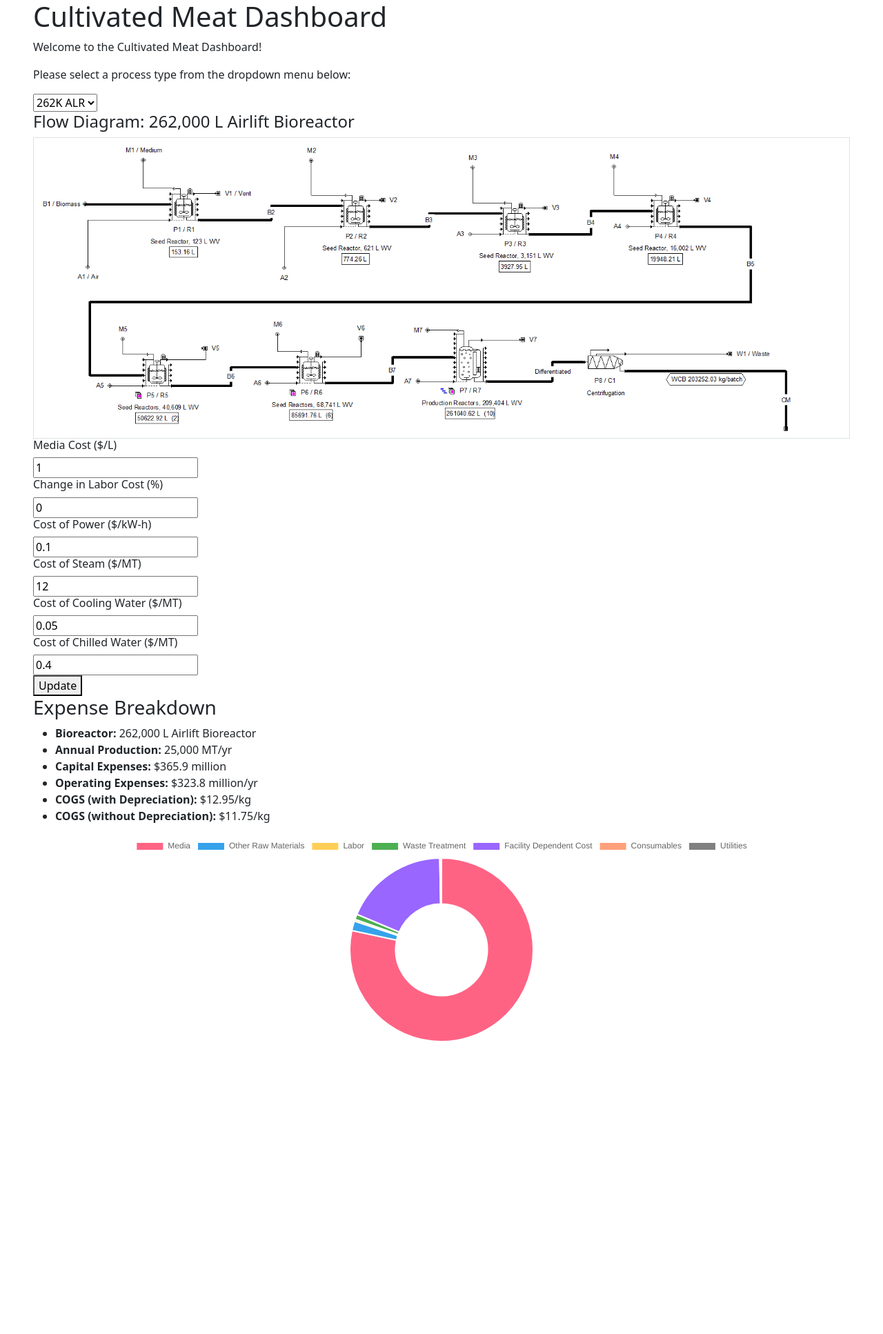
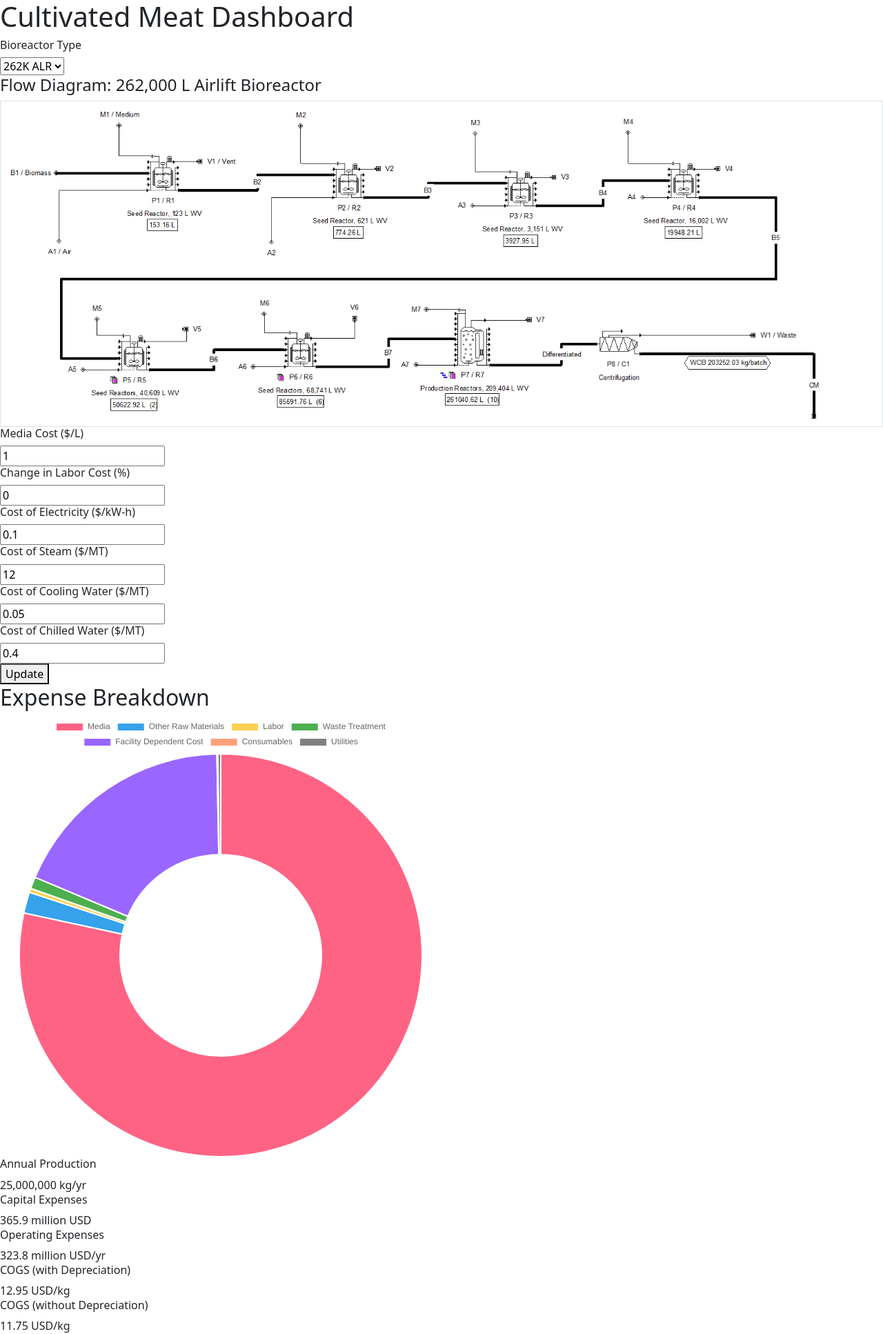
Before and after one commit to GitYaw/Dashboard, a Flask app: page / in a window 1280 px wide. Shown: the whole page at 69% size. Before the commit the page ends 1509 px from the top, so only its background shows below. Run offline with Flask 3, Linux system fonts and the light colour scheme.

Commit message:
Refactor code

```diff
--- a/static/landing.js
+++ b/static/landing.js
@@ -143,8 +143,8 @@ function calculateExpenses() {
     console.log("COGS: ", salesCost.toFixed(2), "($/kg) (with Depreciaton)")
     console.log("COGS: ", adjustedSalesCost.toFixed(2), "($/kg) (without Depreciation)")
 
-    document.getElementById("bioreactorName").innerText = bioreactor.name;
-    document.getElementById("annualProduction").innerText = (bioreactor.annualProduction / 1000).toLocaleString();
+    // document.getElementById("bioreactorName").innerText = bioreactor.name;
+    document.getElementById("annualProduction").innerText = bioreactor.annualProduction.toLocaleString();
     document.getElementById("capitalExpenses").innerText = (capitalExpense / 1000000).toFixed(1);
     document.getElementById("operatingExpenses").innerText = (operatingExpenses / 1000000).toFixed(1);
     document.getElementById("cogsWithDepreciation").innerText = salesCost.toFixed(2);
@@ -160,9 +160,7 @@ function calculateExpenses() {
 }
 
 function createChart() {
-
     var context = document.getElementById('expensesChart').getContext('2d');
-
     var initialData = {
         labels: Array.from(chartData.keys()),
         datasets: [{
@@ -170,30 +168,12 @@ function createChart() {
             backgroundColor: ['#FF6384', '#36A2EB', '#FFCE56', '#4CAF50', '#9966FF', '#FFA07A', '#808080'],
         }]
     };
-
     expensesChart = new Chart(context, {
         type: 'doughnut',
         data: initialData,
         options: {
-            legend: {
-                display: true,
-                position: 'right', // adjust position as needed
-            },
-            tooltips: {
-                callbacks: {
-                    label: function (tooltipItem, data) {
-                        var dataset = data.datasets[tooltipItem.datasetIndex];
-                        var total = dataset.data.reduce(function (previousValue, currentValue) {
-                            return previousValue + currentValue;
-                        });
-                        var currentValue = dataset.data[tooltipItem.index];
-                        var percentage = Math.floor(((currentValue / total) * 100) + 0.5);
-                        return `${data.labels[tooltipItem.index]}: ${currentValue} (${percentage}%)`;
-                    },
-                },
-            },
             responsive: true,
-            maintainAspectRatio: false,
+            aspectRatio: 1
         },
     });
 }
--- a/templates/landing.html
+++ b/templates/landing.html
@@ -5,96 +5,142 @@
 	<meta charset="utf-8">
 	<meta name="viewport" content="width=device-width, initial-scale=1">
 	<title>Dashboard</title>
+    <script src="https://cdn.jsdelivr.net/npm/chart.js"></script>
     <script src="static/landing.js"> </script>
-    <script src="https://cdn.jsdelivr.net/npm/chart.js"></script>
     <link href="https://cdn.jsdelivr.net/npm/bootstrap@5.3.2/dist/css/bootstrap.min.css" rel="stylesheet" integrity="sha384-T3c6CoIi6uLrA9TneNEoa7RxnatzjcDSCmG1MXxSR1GAsXEV/Dwwykc2MPK8M2HN" crossorigin="anonymous">
 </head>
 
-<body class="mx-5">
+<body class>
+    <header>
         <h1>Cultivated Meat Dashboard</h1>
-	<p>Welcome to the Cultivated Meat Dashboard!</p>
-    <!-- Selection of process type -->
-	<section id="Inputs">
-        <p>Please select a process type from the dropdown menu below:</p>
+    </header>
+    <section id="diagram">
+        <div id="diagram-select">
+            <h6>Bioreactor Type</h4>
             <select id="bioreactorType" onchange=selectBioreactor()>
                 <option value="40K_STR">42K STR</option>
                 <option value="210K_STR">211K STR</option>
                 <option value="260K_ALR" selected>262K ALR</option>
             </select>
-		<div>
-			<h4 id="bioreactorLabel">Flow Diagram: 42,000 L Stirred Tank Bioreactor</h4>
-			<img src="static/40K_STR.png" alt="Flow Diagram" id="flowDiagram" class="img-fluid border">
         </div>
-		<div id="Parameters">
+        <div id="diagram-image">
+            <h4 id="bioreactorLabel"></h4>
+            <img src="" alt="Flow Diagram" id="flowDiagram" class="img-fluid border">
+        </div>
+    </section>
+    <section id="calculator">
+        <div id="main-content">
+            <div id="inputs">
+                <div id="parameters">
                     <div class="parameter">
+                        <div class="parameter-label">
                             <h6>Media Cost ($/L)</h6>
+                        </div>
+                        <div class="parameter-value">
                             <input type="number" value="1" id="mediaCost">
                         </div>
+                    </div>
                     <div class="parameter">
+                        <div class="parameter-label">
                             <h6>Change in Labor Cost (%)</h6>
+                        </div>
+                        <div class="parameter-value">
                         <input type="number" value="0" id="laborCost">
                         </div>
+                    </div>
                     <div class="parameter">
-                <h6>Cost of Power ($/kW-h)</h6>
+                        <div class="parameter-label">
+                        <h6>Cost of Electricity ($/kW-h)</h6>
+                        </div>
+                        <div class="parameter-value">
                         <input type="number" value="0.1" id="powerCost">
                         </div>
+                    </div>
                     <div class="parameter">
+                        <div class="parameter-label">
                         <h6>Cost of Steam ($/MT)</h6>
+                        </div>
+                        <div class="parameter-value">
                         <input type="number" value="12" id="steamCost">
                         </div>
+                    </div>
                     <div class="parameter">
+                        <div class="parameter-label">
                         <h6>Cost of Cooling Water ($/MT)</h6>
+                        </div>
+                        <div class="parameter-value">
                         <input type="number" value="0.05" id="coolingWaterCost">
                         </div>
+                    </div>
                     <div class="parameter">
+                        <div class="parameter-label">
                         <h6>Cost of Chilled Water ($/MT)</h6>
+                        </div>
+                        <div class="parameter-value">
                         <input type="number" value="0.4" id="chilledWaterCost">
                         </div>
-            <div>
-            <!-- can modularize/create function for this -->
-            <!-- <div class="parameter">
-                <h6 class="mt-3">Media Cost ($/L)</h6>
-                <input type="range" id="mediaCostSlider" min="0.1" max="2" step="0.1" value="1"
-                    oninput="updateParameter('mediaCost', this.value, 'true')">
-                <input type="number" id="mediaCost" min="0.1" max="2" step="0.1" value="1"
-                    onchange="updateParameter('mediaCost', this.value)">
-            </div>
-            <div class="parameter">
-                <h6 class="mt-3">Labor Cost (±%)</h6>
-                <input type="range" id="laborCostSlider" min="-10" max="10" step="1" value="0"
-                    oninput="updateParameter('laborCost', this.value, 'true')">
-                <input type="number" id="laborCost" min="-10" max="10" step="1" value="0"
-                    onchange="updateParameter('laborCost', this.value)">
-            </div>
-            <div class="parameter">
-                <h6 class="mt-3">Power Cost ($/kW-h)</h6>
-                <input type="range" id="powerCostSlider" min="-20" max="20" step="2" value="0"
-                    oninput="updateParameter('powerCost', this.value, 'true')">
-                <input type="number" id="powerCost" min="-20" max="20" step="2" value="0"
-                    onchange="updateParameter('powerCost', this.value)">
-            </div> -->
                     </div>
                 </div>
+                <div id="parameter-dropdown">
+                </div>
+                <div id="parameter-update">
                     <button onclick="displayOutputs()">Update</button>
-	</section>
-	<section id="Outputs">
-        <div>
-            <!-- have two columns?  -->
-            <div>
-                <h3>Expense Breakdown</h3>
-                <ul>
-                    <li><strong>Bioreactor:</strong> <span id="bioreactorName"></span></li>
-                    <li><strong>Annual Production:</strong> <span id="annualProduction"></span> MT/yr</li>
-                    <li><strong>Capital Expenses:</strong> $<span id="capitalExpenses"></span> million</li>
-                    <li><strong>Operating Expenses:</strong> $<span id="operatingExpenses"></span> million/yr</li>
-                    <li><strong>COGS (with Depreciation):</strong> $<span id="cogsWithDepreciation"></span>/kg</li>
-                    <li><strong>COGS (without Depreciation):</strong> $<span id="cogsWithoutDepreciation"></span>/kg</li>
-                </ul>
                 </div>
-            <div>
+            </div>
+            <div id="outputs">
+                <div id="output-title">
+                    <h2>Expense Breakdown</h2>
+                </div>
+                <div id="expense-breakdown">
+                    <div id="chart-container" style="max-width: 50%">
                         <canvas id="expensesChart"></canvas>
                     </div>
+                    <div id="expense-list">
+                        <div class="expense-category">
+                            <div class="expense-label">
+                                <h6>Annual Production</h6>
                             </div>
+                            <div class="expense-value">
+                                <span id="annualProduction"></span> kg/yr
+                            </div>
+                        </div>
+                        <div class="expense-category">
+                            <div class="expense-label">
+                                <h6>Capital Expenses</h6>
+                            </div>
+                            <div class="expense-value">
+                                <span id="capitalExpenses"></span> million USD
+                            </div>
+                        </div>
+                        <div class="expense-category">
+                            <div class="expense-label">
+                                <h6>Operating Expenses</h6>
+                            </div>
+                            <div class="expense-value">
+                                <span id="operatingExpenses"></span> million USD/yr
+                            </div>
+                        </div>
+                        <div class="expense-category">
+                            <div class="expense-label">
+                                <h6>COGS (with Depreciation)</h6>
+                            </div>
+                            <div class="expense-value">
+                                <span id="cogsWithDepreciation"></span> USD/kg
+                            </div>
+                        </div>
+                        <div class="expense-category">
+                            <div class="expense-label">
+                                <h6>COGS (without Depreciation)</h6>
+                            </div>
+                            <div class="expense-value">
+                                <span id="cogsWithoutDepreciation"></span> USD/kg
+                            </div>
+                        </div>
+                    </div>
+                </div>
+            </div>
+        </div>
+
     </section>
 </body>
 
```
Lines whose indentation alone changed are shown as unchanged.
